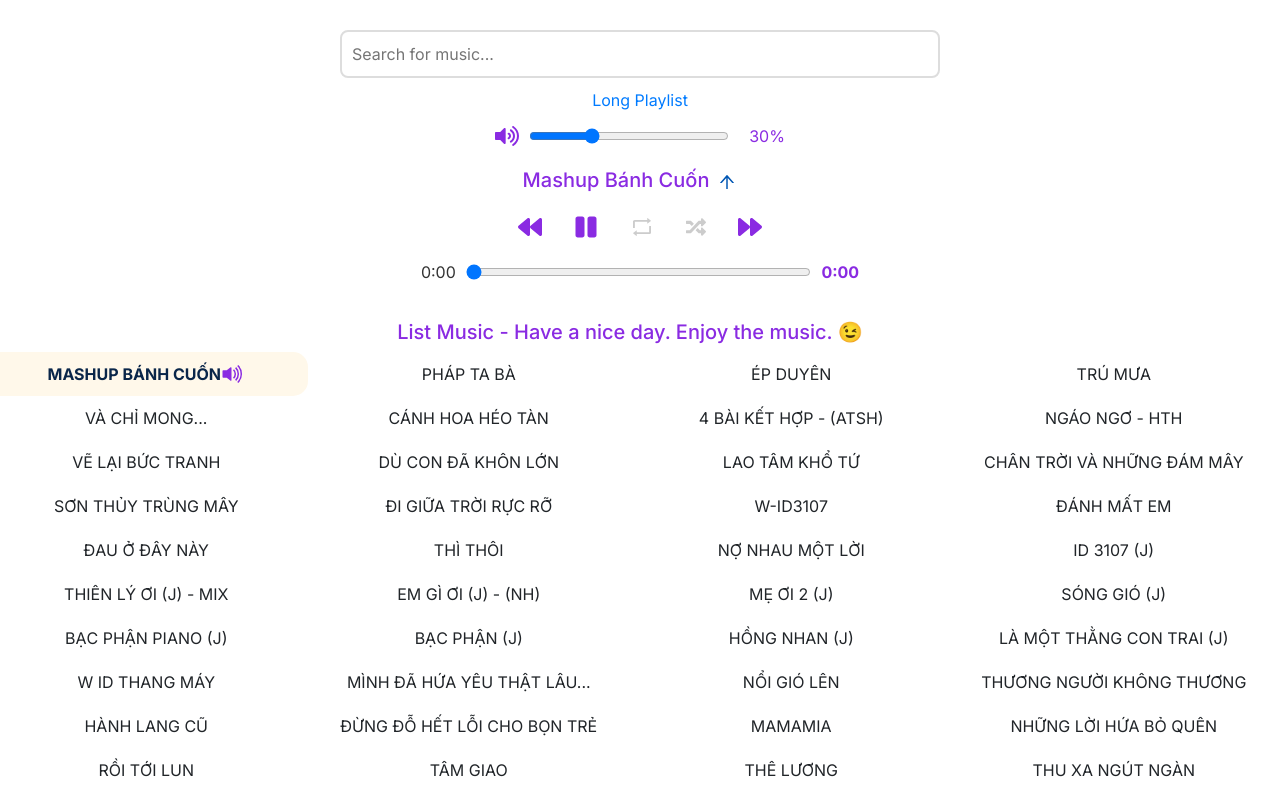
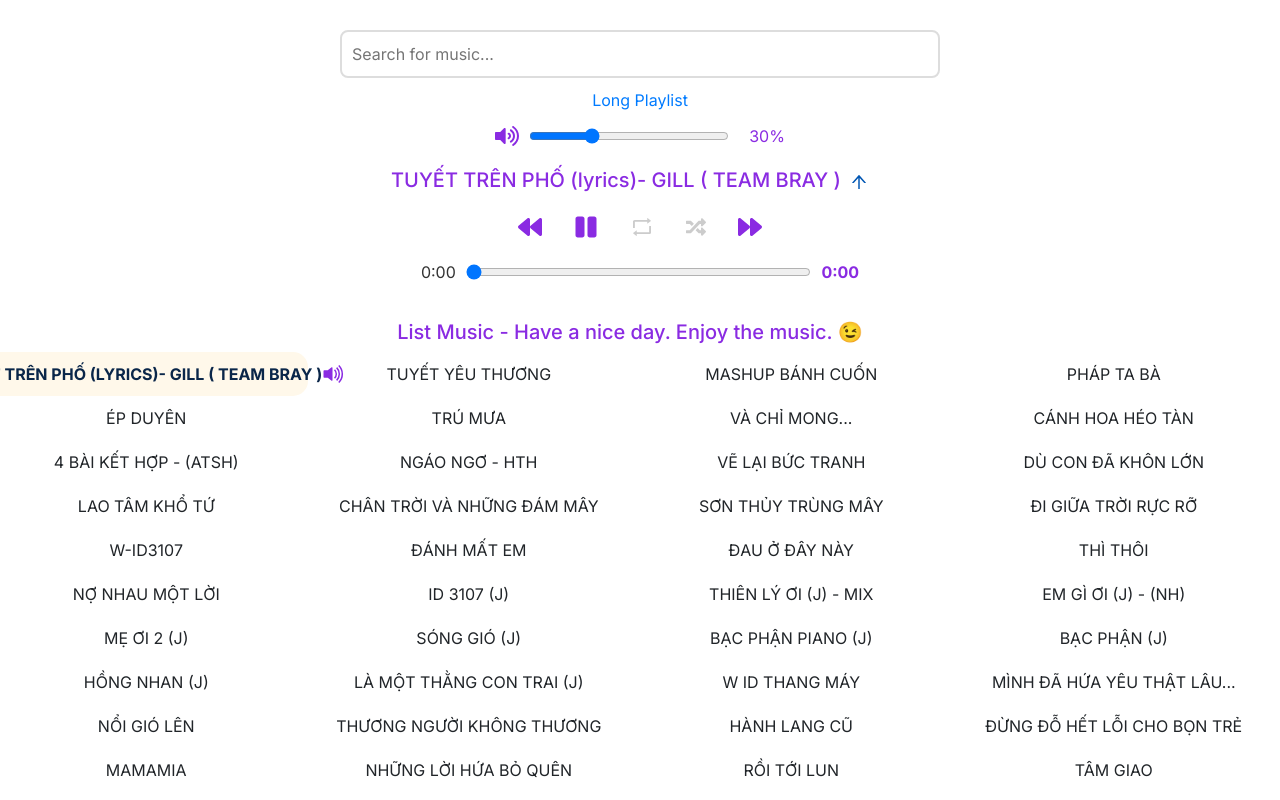
Before and after one commit to concentrix1810/music, a React (Create React App) app: page / in a window 1280 px wide. Shown: the top 800 px of the page. Built offline with nearby package versions, Linux system fonts and the light colour scheme; a web font is replaced by a local one.

Commit message:
update21
update21

```diff
--- a/src/page/video/audioFiles.js
+++ b/src/page/video/audioFiles.js
@@ -103,7 +103,17 @@ import TruMua from "./videos/TruMua.mp3";
 import VaChiMong from "./videos/VaChiMong.mp3";
 import CanhHoaHeoTan from "./videos/CanhHoaHeoTan.mp3";
 import Mashup from "./videos/Mashup.mp3";
+import TuyetTrenPhoBray from "./videos/TuyetTrenPhoBray.mp3";
+import TuyetYeuThuong from "./videos/TuyetYeuThuong.mp3";
 export const audios = [
+  {
+    name: "TUYẾT TRÊN PHỐ (lyrics)- GILL ( TEAM BRAY )",
+    url: TuyetTrenPhoBray,
+  },
+  {
+    name: "TUYẾT Yêu Thương",
+    url: TuyetYeuThuong,
+  },
   {
     name: "Mashup Bánh Cuốn",
     url: Mashup,
```
Also changed, not shown: 2 other files (tests, documents, lock files or other folders).
